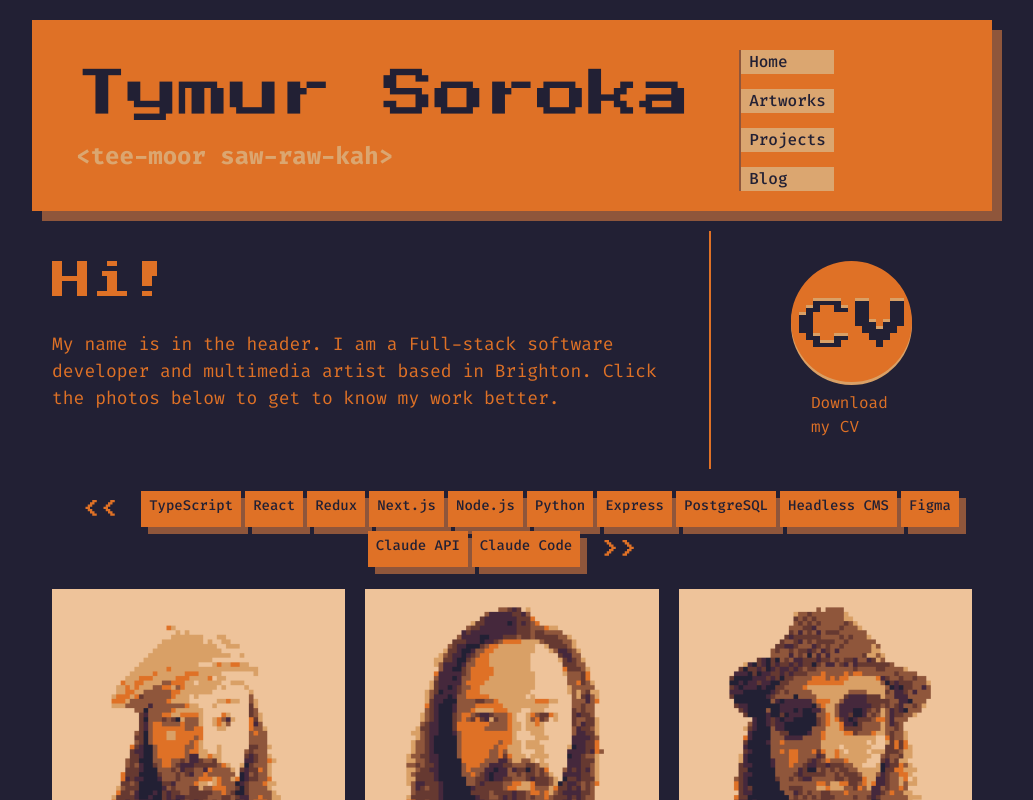
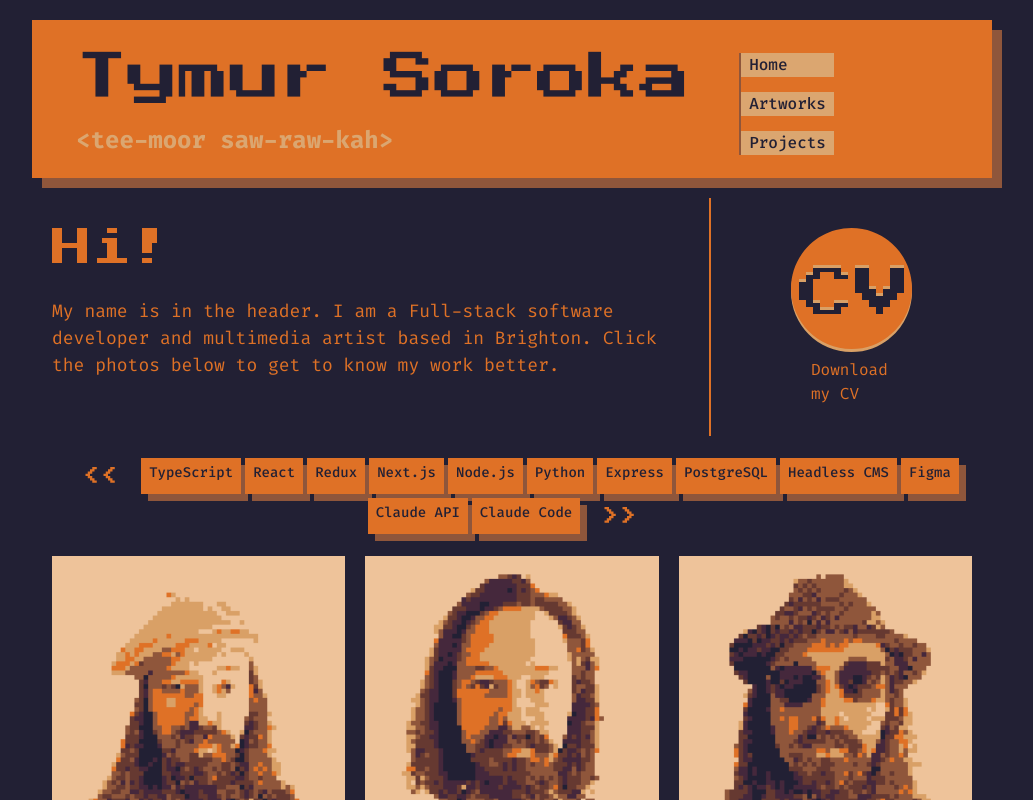
Before and after one commit to timtim40a/timtim40a.github.io, a Next.js app: page / in a window 1280 px wide. Shown: the top 800 px of the page, without its empty margins (128-1161 px from the left). Built offline with nearby package versions, Linux system fonts and the light colour scheme.

Commit message:
Link header title to home and drop Blog from the nav
The name and subtitle are now a link to / that underlines on hover.
/blog stays reachable (home page tile, direct URL, search engines);
it just no longer has a nav entry.

Co-Authored-By: Claude Opus 5.5 <noreply@anthropic.com>

```diff
--- a/src/app/_components/header/Header.tsx
+++ b/src/app/_components/header/Header.tsx
@@ -4,10 +4,10 @@ import styles from "./header.module.css";
 function Header() {
     return (
         <header className={styles.container}>
-            <div className={styles.titleContainer}>
+            <Link className={styles.titleContainer} href="/">
                 <h1 className={styles.title}>Tymur Soroka</h1>
                 <h2 className={styles.subtitle}>{"<tee-moor saw-raw-kah>"}</h2>
-            </div>
+            </Link>
             <nav className={styles.nav}>
                 <Link className={styles.link} href="/">
                     Home
@@ -18,9 +18,6 @@ function Header() {
                 <Link className={styles.link} href="/projects">
                     Projects
                 </Link>
-                <Link className={styles.link} href="/blog">
-                    Blog
-                </Link>
             </nav>
         </header>
     );
--- a/src/app/_components/header/header.module.css
+++ b/src/app/_components/header/header.module.css
@@ -11,6 +11,10 @@
     margin: 0 auto;
     display: flex;
     flex-direction: column;
+}
+
+.titleContainer:hover > * {
+    text-decoration: underline;
 }
 
 .title {
```
